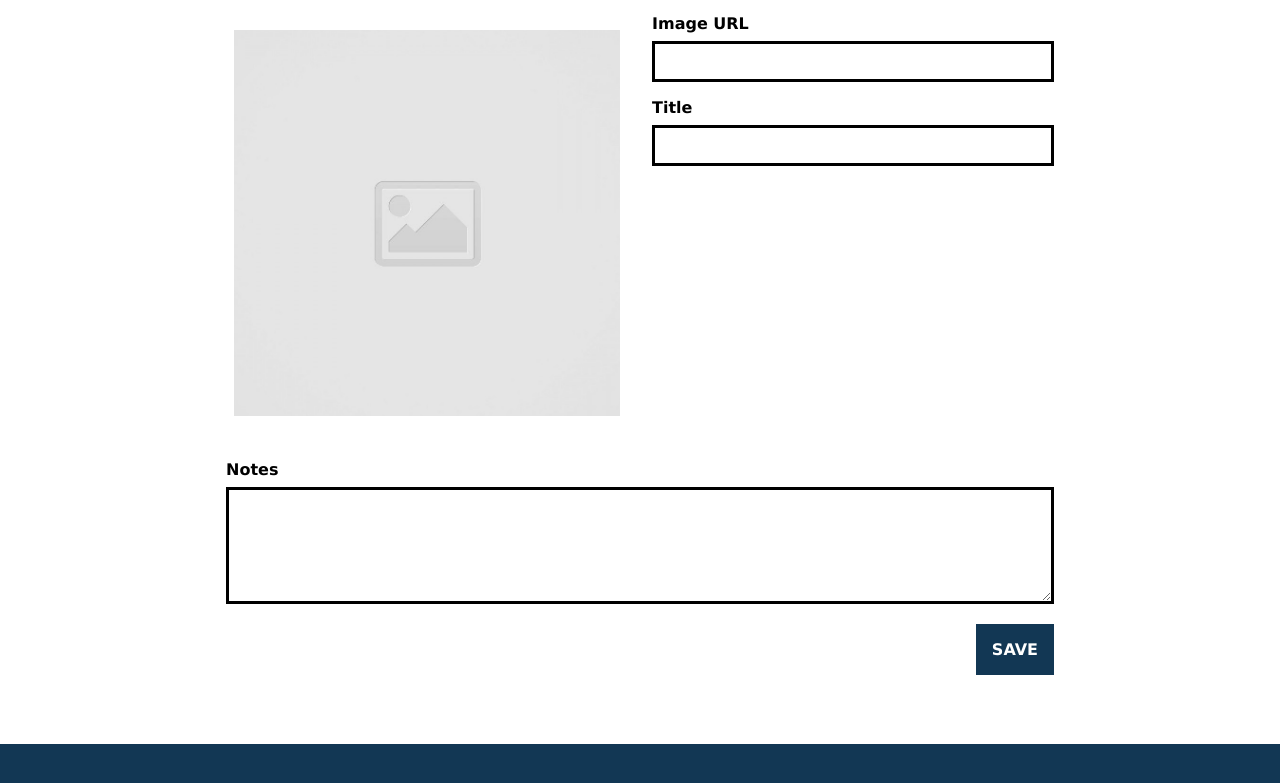
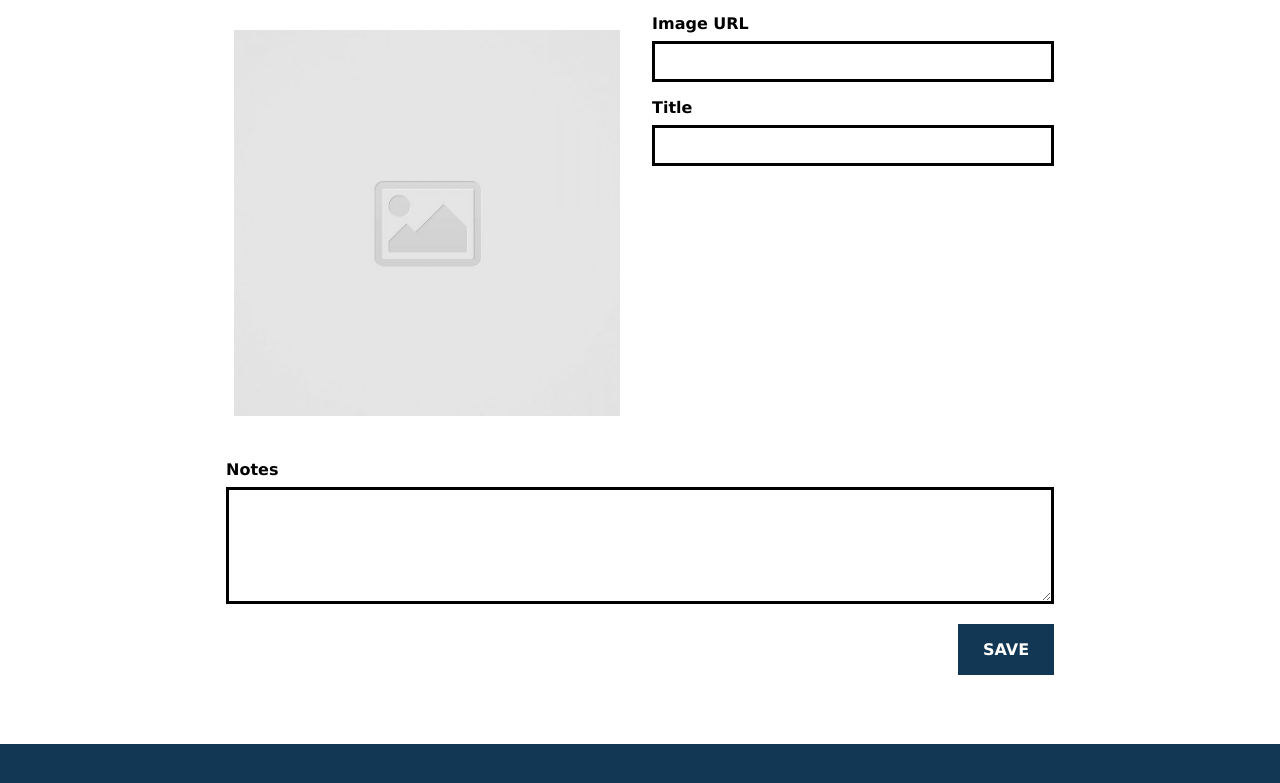
Before and after one commit to KiraHike/code-journal, a website: page index.html in a window 1280 px wide. Shown: the part 139-922 px from the top of the page. Drawn offline with Linux system fonts and the light colour scheme.

Commit message:
#4 changed button width to be uniform | Kira Hike

```diff
--- a/css/styles.css
+++ b/css/styles.css
@@ -116,6 +116,11 @@ button:active {
   color: white;
 }
 
+.button-save,
+.button-delete {
+  width: 6rem;
+}
+
 .button-no,
 .button-delete {
   background-color: white;
```
